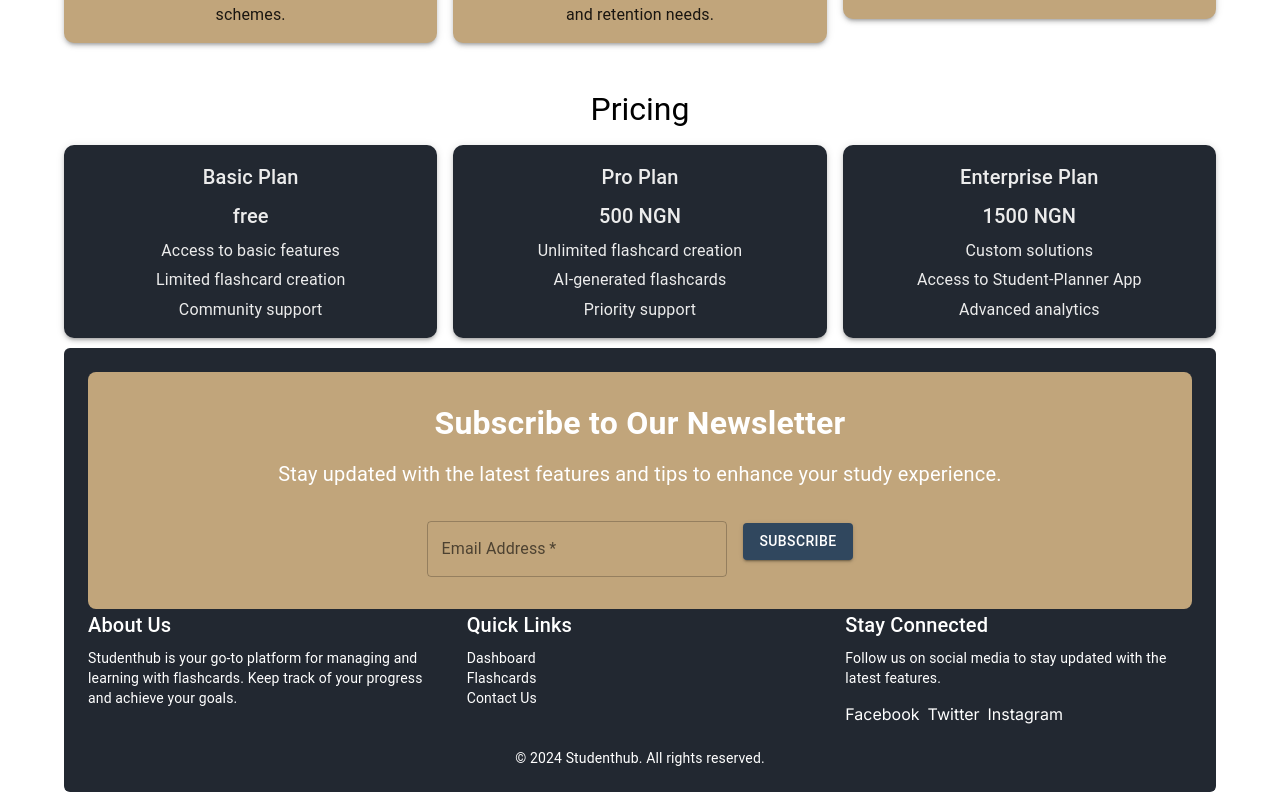
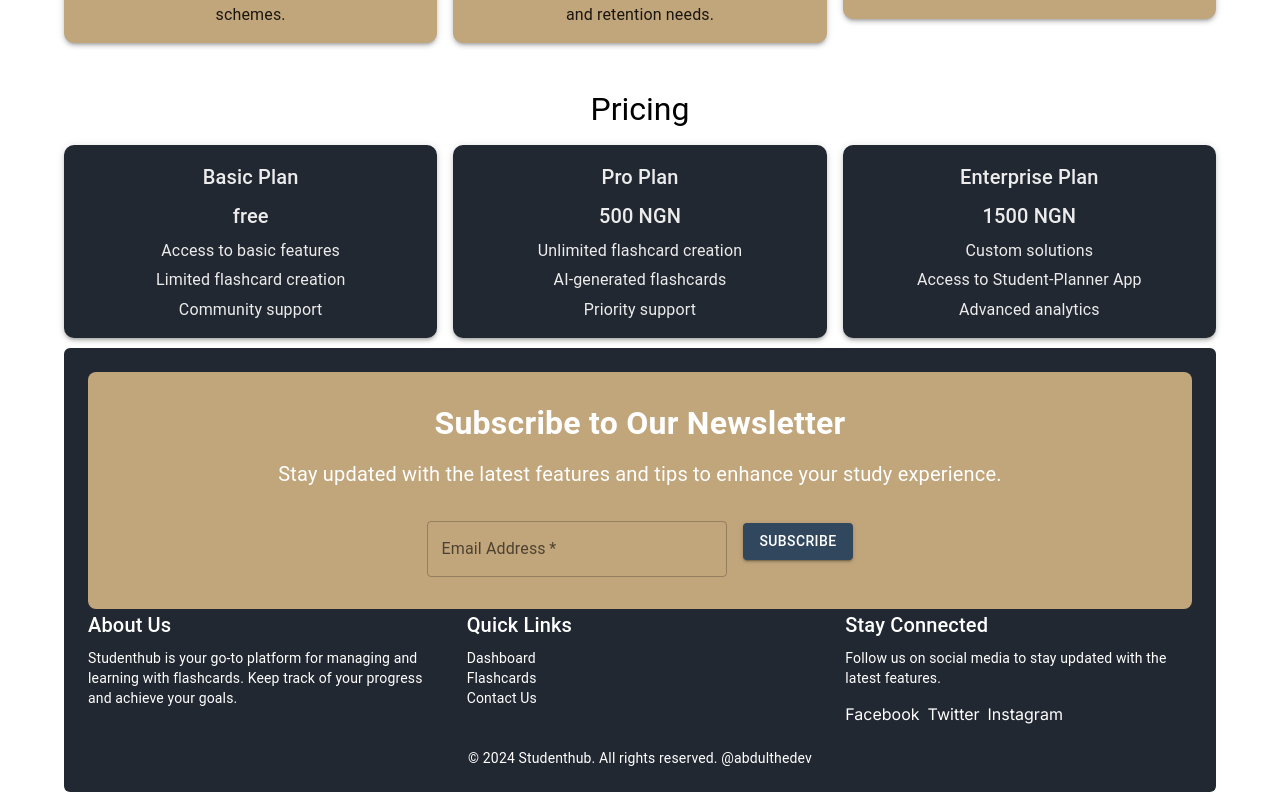
Before and after one commit to Abdul1013/Studenthub, a Next.js app: page / in a window 1280 px wide. Shown: the part 990-1790 px from the top of the page. Built offline with nearby package versions, Linux system fonts and the light colour scheme; no server answers.

Commit message:
fixed footer

```diff
--- a/app/Footer.js
+++ b/app/Footer.js
@@ -113,7 +113,7 @@ export default function Footer() {
         </Grid>
         <Box sx={{ textAlign: "center", mt: 3 }}>
           <Typography variant="body2" color="inherit">
-            &copy; {new Date().getFullYear()} Studenthub. All rights reserved.
+            &copy; {new Date().getFullYear()} Studenthub. All rights reserved. @abdulthedev
           </Typography>
         </Box>
       </Container>
--- a/app/page.js
+++ b/app/page.js
@@ -6,13 +6,13 @@ import { FeatureSection } from "./FeatureSection";
 import { Subscription } from "./Subscription";
 import { useEffect } from "react";
 import { useRouter } from "next/navigation";
-import { analytics } from "@/firebase"; // Import analytics
-import { logEvent } from "firebase/analytics"; // Import logEvent
+import { analytics } from "@/firebase";
+import { logEvent } from "firebase/analytics";
 import Footer from "./Footer";
 
 export default function Home() {
   const router = useRouter();
-  // const analytics = getAnalytics(); // Ensure analytics is initialized
+
   useEffect(() => {
     // Log an initial page view
     const logPageView = (url) => {
--- a/firebase.js
+++ b/firebase.js
@@ -14,11 +14,11 @@ const firebaseConfig = {
   measurementId: "G-PETXQP0V3R",
 };
 
-// Initialize Firebase
+
 const app = initializeApp(firebaseConfig);
 
 let analytics;
-if (typeof window !== "undefined") { // Check if we're in a browser environment
+if (typeof window !== "undefined") {
   isSupported().then((supported) => {
     if (supported) {
       analytics = getAnalytics(app);
@@ -28,7 +28,7 @@ if (typeof window !== "undefined") { // Check if we're in a browser environment
   });
 }
 
-export { analytics }; // Only export analytics if it's initialized
+export { analytics };
 export const db = getFirestore(app);
 export const auth = getAuth(app);
 
```
